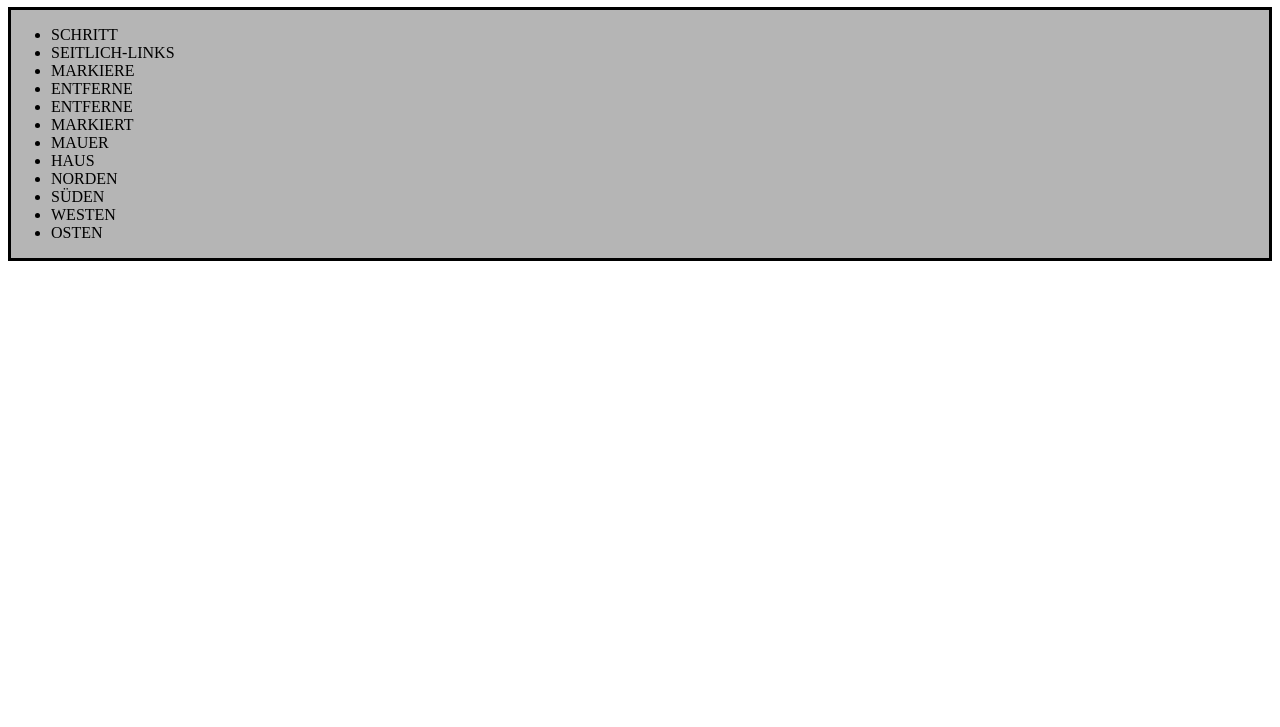
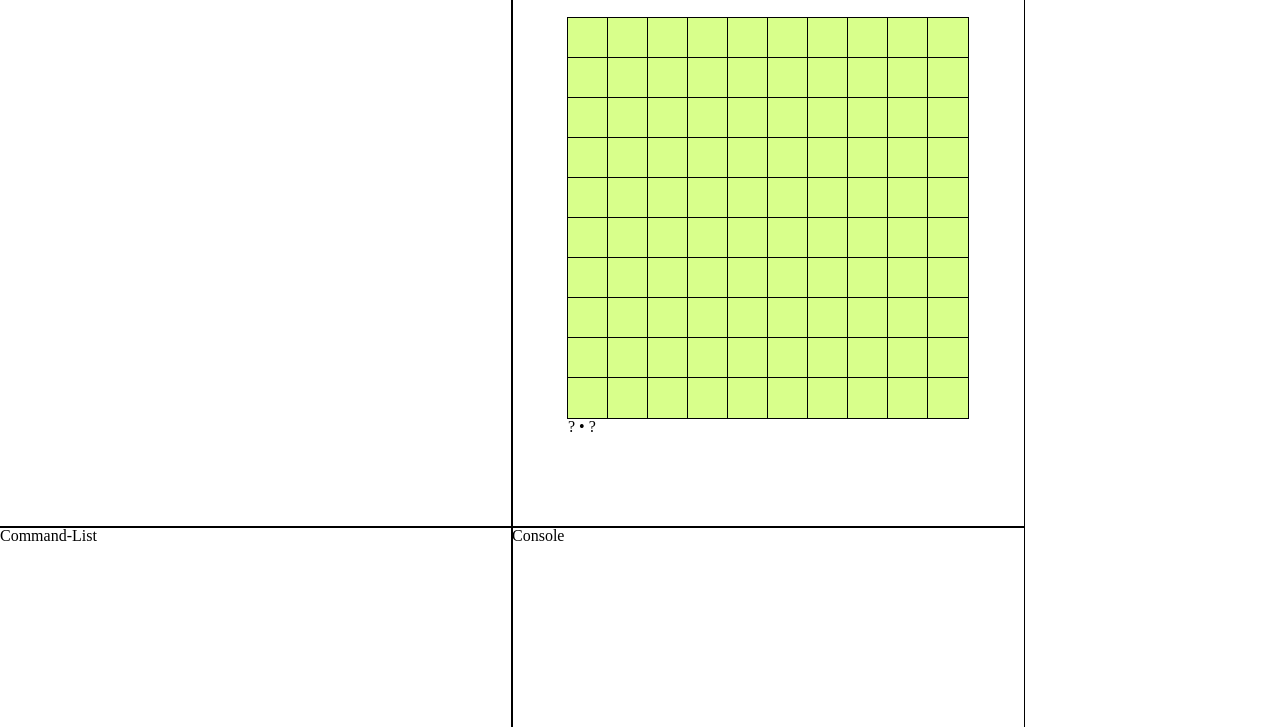
Before and after one commit to filip326/bob, a plain HTML site: page index.html in a window 1280 px wide. Shown: the part 73-800 px from the top of the page. Drawn offline with Linux system fonts and the light colour scheme.

Commit message:
Working on IDE design, House graphic

```diff
--- a/index.html
+++ b/index.html
@@ -1,33 +1,48 @@
 <!DOCTYPE html>
 <html lang="en">
+
 <head>
     <meta charset="UTF-8">
     <meta http-equiv="X-UA-Compatible" content="IE=edge">
     <meta name="viewport" content="width=device-width, initial-scale=1.0">
-    <title>Document</title>
+    <title>Bob-Bot</title>
     <link rel="stylesheet" href="styles.css">
+    <script src="script.js" defer></script>
 </head>
+
 <body>
-    <header>
-        <h1>BOB-Bot</h1>
-    </header>
     <main>
-        <div class="command-list">
-            <ul>
-                <li class="command">SCHRITT</li>
-                <li class="command">SEITLICH-LINKS</li>
-                <li class="command">MARKIERE</li>
-                <li class="command">ENTFERNE</li>
-                <li class="command">ENTFERNE</li>
-                <li class="bool">MARKIERT</li>
-                <li class="bool">MAUER</li>
-                <li class="bool">HAUS</li>
-                <li class="bool">NORDEN</li>
-                <li class="bool">SÜDEN</li>
-                <li class="bool">WESTEN</li>
-                <li class="bool">OSTEN</li>
-            </ul>
+        <div class="editor box">
+            Editor
+        </div>
+        <div class="interpreter box">
+            <div>
+                <div class="playground">
+
+                </div>
+                <div class="tool-panel">
+                    <div class="selected-field">
+                        <span class="selected-x">
+                            ?
+                        </span>
+                        &#x2022;
+                        <span class="selected-y">
+                            ?
+                        </span>
+                    </div>
+                    <div class="home">
+
+                    </div>
+                </div>
+            </div>
+        </div>
+        <div class="command-list box">
+            Command-List
+        </div>
+        <div class="console box">
+            Console
         </div>
     </main>
 </body>
+
 </html>
--- /dev/null
+++ b/script.js
@@ -0,0 +1,9 @@
+let playground = document.querySelector('.playground')
+
+for (let i = 0; i < 100; i++) {
+    let field = document.createElement('div')
+    field.classList.add('field')
+    field.setAttribute('field-x', Math.floor(i / 10))
+    field.setAttribute('field-y', i % 10)
+    playground.appendChild(field)
+}
--- a/styles.css
+++ b/styles.css
@@ -1,6 +1,54 @@
-.command-list {
-    border: 3px solid black;
-    background-color: rgb(181, 181, 181);
+* {
+    margin: 0;
+    padding: 0;
 }
 
-.command-list
+body {
+    width: 100%;
+    height: 100vh;
+    display: flex;
+}
+
+main {
+    display: grid;
+    grid-template-columns: 40% 40%;
+    margin: 0 auto;
+    width: 100%;
+    height: 100%;
+}
+
+.box {
+    outline: 1px solid black;
+    display: flex;
+}
+
+.playground {
+    display: grid;
+    grid-template-columns: repeat(10, 40px);
+    grid-template-rows: repeat(10, 40px);
+
+}
+
+.interpreter > * {
+margin: auto auto;
+}
+
+.field {
+    outline: 1px solid black;
+    width: 40px;
+    height: 40px;
+    background-color: rgb(216, 255, 139);
+}
+
+.field.wall {
+    background-color: red;
+}
+
+.field.home {
+    background-color: aqua;
+}
+
+.field:hover {
+    outline: 3px black dotted;
+    outline-offset: -3px;
+}
```
Also changed, not shown: img/Haus.png (added), 1 other file.
